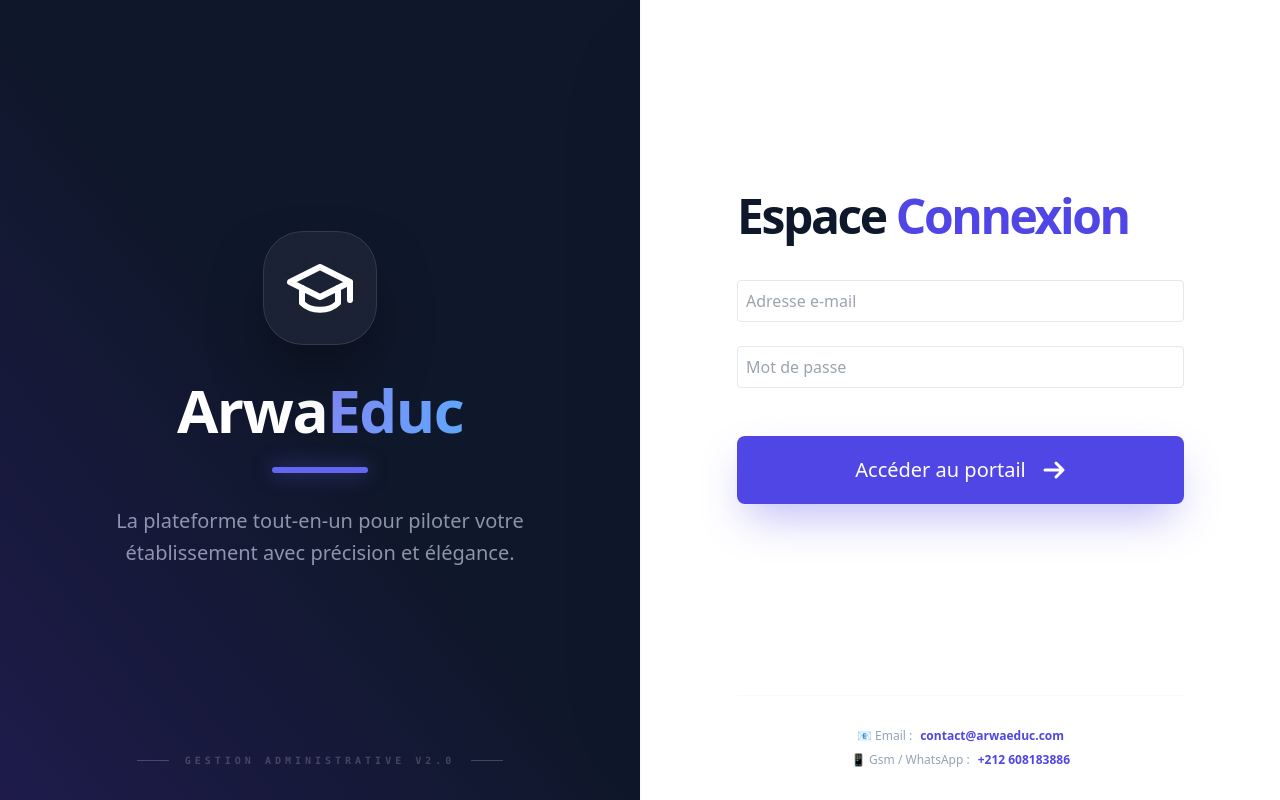
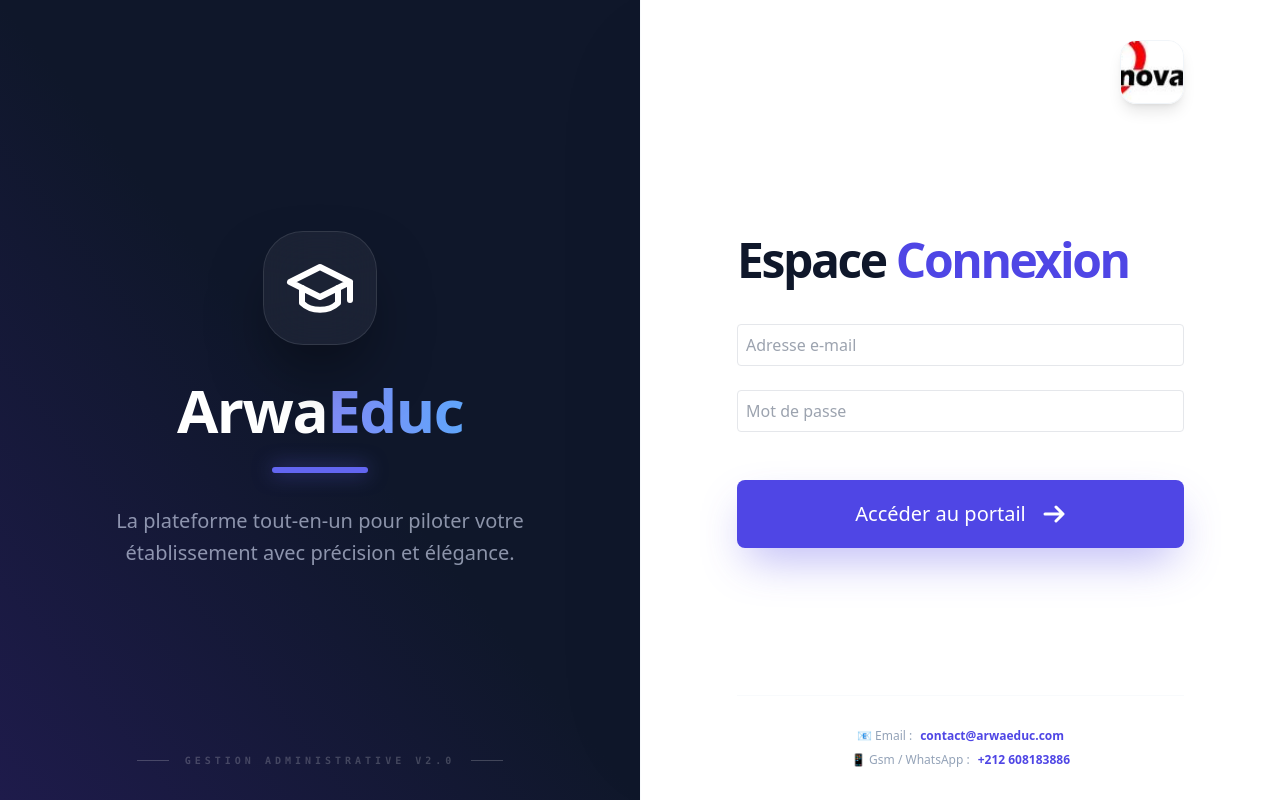
Before and after one commit to bestqrov/tinogim, a Next.js app in the folder frontend/: page /login in a window 1280 px wide. Built offline with nearby package versions, Linux system fonts and the light colour scheme.

Commit message:
feat: add school logo to top right of login form

```diff
--- a/frontend/app/login/page.tsx
+++ b/frontend/app/login/page.tsx
@@ -6,6 +6,7 @@
 import { setTeacherToken } from '../../store/useTeacherAuthStore';
 import { useRouter } from 'next/navigation';
 import { useSchoolProfile } from '@/hooks/useSchoolProfile';
+import Image from 'next/image';
 import { GraduationCap, X } from 'lucide-react';
 
 export default function LoginPage() {
@@ -90,6 +91,20 @@
             {/* Right Column: Login Form Container */}
             <div className="w-full lg:w-1/2 h-screen flex flex-col px-8 sm:px-16 lg:px-24 py-4 lg:py-8 bg-white relative z-10 border-l border-slate-50 shadow-[-50px_0_100px_-50px_rgba(0,0,0,0.05)] overflow-y-auto lg:overflow-hidden custom-scrollbar">
                 <div className="max-w-md w-full mx-auto flex flex-col h-full">
+
+                    {/* School Logo – top right */}
+                    <div className="shrink-0 flex justify-end pt-2 pb-4">
+                        <div className="w-16 h-16 rounded-2xl overflow-hidden shadow-lg border border-slate-100">
+                            <Image
+                                src="/assets/logo-enova.jpg"
+                                alt="Logo Enovazone"
+                                width={64}
+                                height={64}
+                                className="object-cover w-full h-full"
+                                priority
+                            />
+                        </div>
+                    </div>
 
                     {/* Header & Form Section */}
                     <div className="flex-1 flex flex-col justify-center min-h-0">
```
